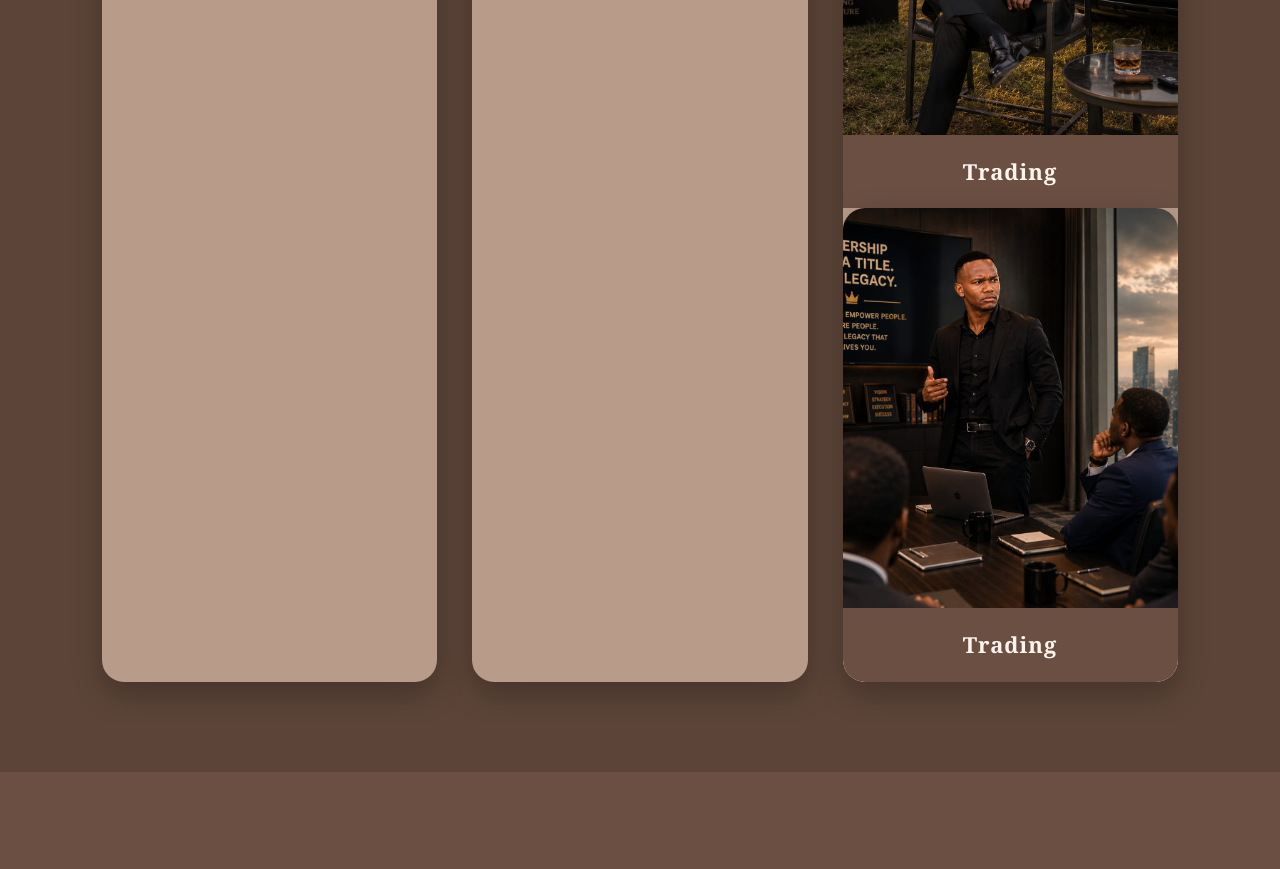
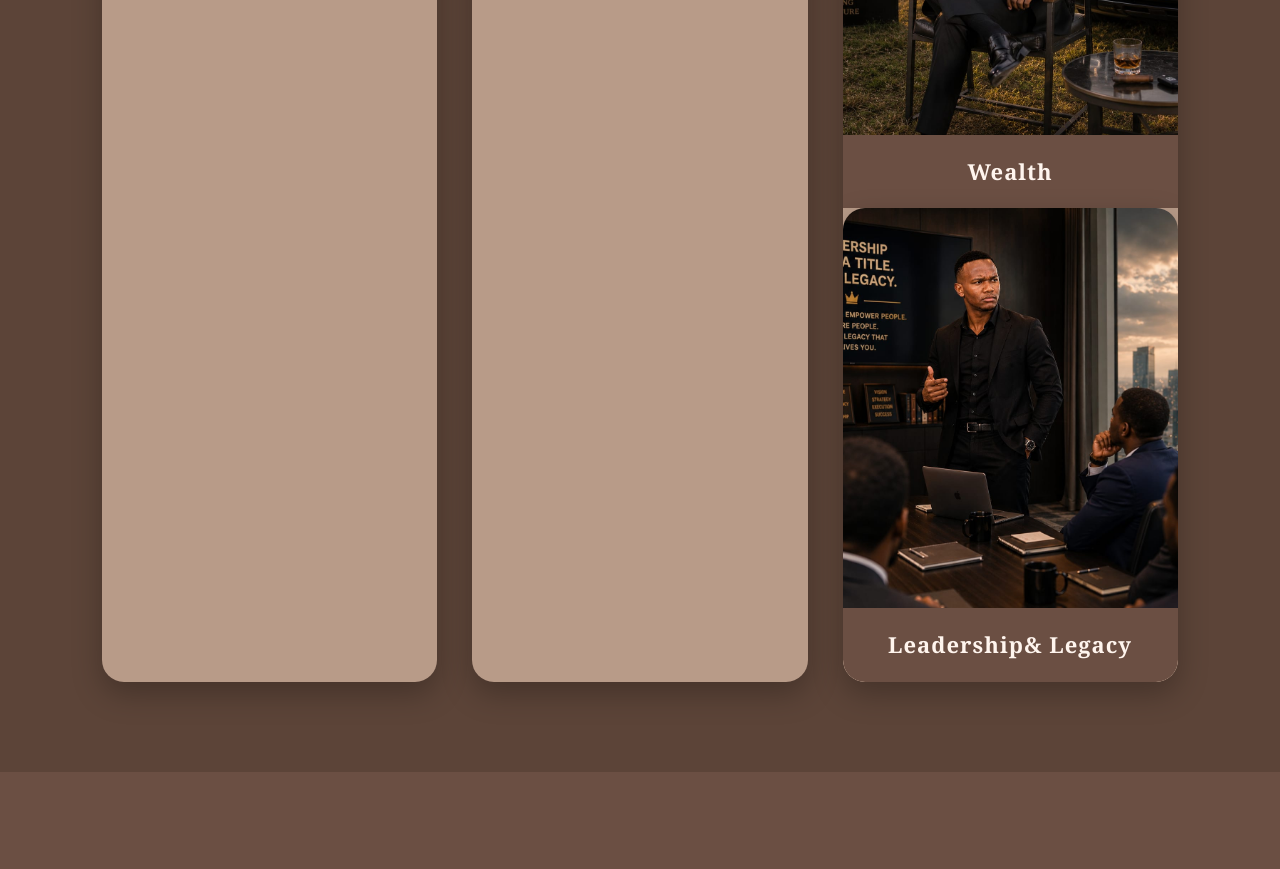
Before and after one commit to sokoyianesther-crypto/sanare, a plain HTML site: page index.html in a window 1280 px wide. Shown: the part 3280-4149 px from the top of the page. Drawn offline with Linux system fonts and the light colour scheme.

Commit message:
Add files via upload

```diff
--- a/index.html
+++ b/index.html
@@ -124,10 +124,10 @@
                 <h3>Trading</h3>
                 <div class="card">
                 <img src="wealth.jpg.jpeg" alt="Wealth">
-                <h3>Trading</h3>
+                <h3>Wealth</h3>
                 <div class="card">
                 <img src="leadership.jpg.jpeg" alt="Leadership& Legacy">
-                <h3>Trading</h3>
+                <h3>Leadership& Legacy</h3>
             </div>
 
         </div>
```
